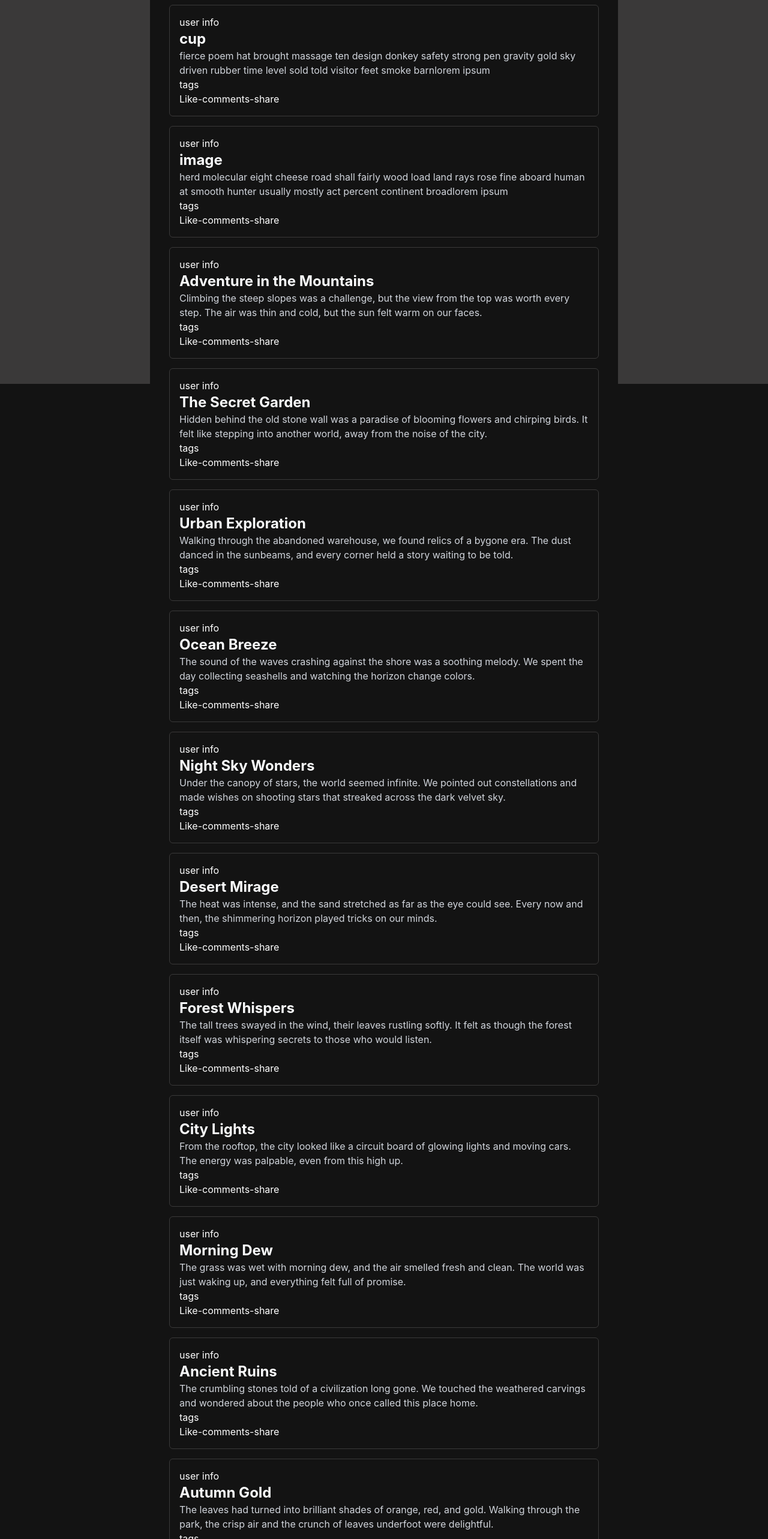
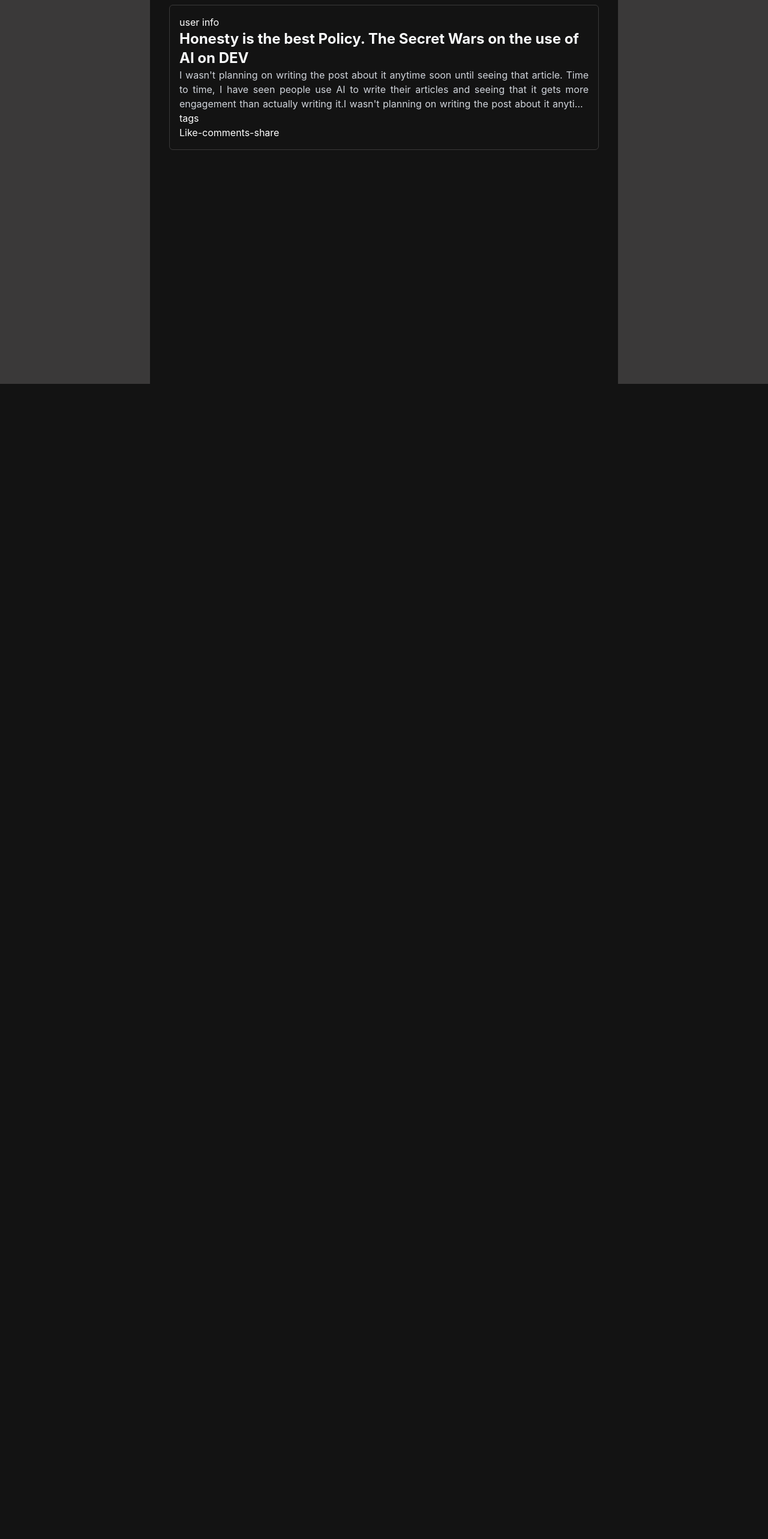
Before and after one commit to thecodemaster12/geek-station, a React (Vite) app: page / in a window 1280 px wide. Shown: the part 160-2726 px from the top of the page at 60% size. After the commit the page ends 800 px from the top, so only its background shows below. Built offline with nearby package versions, Linux system fonts and the light colour scheme; data requests are answered from the project's data file.

Commit message:
Add posts function

```diff
--- a/db.json
+++ b/db.json
@@ -1,88 +1,9 @@
 {
   "posts": [
     {
-      "id": "1",
-      "author_id": "1",
-      "title": "cup",
-      "content": "fierce poem hat brought massage ten design donkey safety strong pen gravity gold sky driven rubber time level sold told visitor feet smoke barnlorem ipsum"
-    },
-    {
-      "id": "2",
-      "author_id": "1",
-      "title": "image",
-      "content": "herd molecular eight cheese road shall fairly wood load land rays rose fine aboard human at smooth hunter usually mostly act percent continent broadlorem ipsum"
-    },
-    {
-      "id": "3",
-      "author_id": "2",
-      "title": "Adventure in the Mountains",
-      "content": "Climbing the steep slopes was a challenge, but the view from the top was worth every step. The air was thin and cold, but the sun felt warm on our faces."
-    },
-    {
-      "id": "4",
-      "author_id": "1",
-      "title": "The Secret Garden",
-      "content": "Hidden behind the old stone wall was a paradise of blooming flowers and chirping birds. It felt like stepping into another world, away from the noise of the city."
-    },
-    {
-      "id": "5",
-      "author_id": "3",
-      "title": "Urban Exploration",
-      "content": "Walking through the abandoned warehouse, we found relics of a bygone era. The dust danced in the sunbeams, and every corner held a story waiting to be told."
-    },
-    {
-      "id": "6",
-      "author_id": "2",
-      "title": "Ocean Breeze",
-      "content": "The sound of the waves crashing against the shore was a soothing melody. We spent the day collecting seashells and watching the horizon change colors."
-    },
-    {
-      "id": "7",
-      "author_id": "1",
-      "title": "Night Sky Wonders",
-      "content": "Under the canopy of stars, the world seemed infinite. We pointed out constellations and made wishes on shooting stars that streaked across the dark velvet sky."
-    },
-    {
-      "id": "8",
-      "author_id": "4",
-      "title": "Desert Mirage",
-      "content": "The heat was intense, and the sand stretched as far as the eye could see. Every now and then, the shimmering horizon played tricks on our minds."
-    },
-    {
-      "id": "9",
-      "author_id": "2",
-      "title": "Forest Whispers",
-      "content": "The tall trees swayed in the wind, their leaves rustling softly. It felt as though the forest itself was whispering secrets to those who would listen."
-    },
-    {
-      "id": "10",
-      "author_id": "3",
-      "title": "City Lights",
-      "content": "From the rooftop, the city looked like a circuit board of glowing lights and moving cars. The energy was palpable, even from this high up."
-    },
-    {
-      "id": "11",
-      "author_id": "1",
-      "title": "Morning Dew",
-      "content": "The grass was wet with morning dew, and the air smelled fresh and clean. The world was just waking up, and everything felt full of promise."
-    },
-    {
-      "id": "12",
-      "author_id": "4",
-      "title": "Ancient Ruins",
-      "content": "The crumbling stones told of a civilization long gone. We touched the weathered carvings and wondered about the people who once called this place home."
-    },
-    {
-      "id": "13",
-      "author_id": "2",
-      "title": "Autumn Gold",
-      "content": "The leaves had turned into brilliant shades of orange, red, and gold. Walking through the park, the crisp air and the crunch of leaves underfoot were delightful."
-    },
-    {
-      "id": "14",
-      "author_id": "3",
-      "title": "Winter Silence",
-      "content": "The world was blanketed in white, and a heavy silence hung in the air. Everything was still, as if the earth was taking a deep breath before spring."
+      "title": "Honesty is the best Policy. The Secret Wars on the use of AI on DEV",
+      "content": "<p style=\"text-align: justify;\">I wasn't planning on writing the post about it anytime soon until seeing that article. Time to time, I have seen people use AI to write their articles and seeing that it gets more engagement than actually writing it.I wasn't planning on writing the post about it anytime soon until seeing that article. Time to time, I have seen people use AI to write their articles and seeing that it gets more engagement than actually writing it.</p><p style=\"text-align: justify;\"></p><h1 style=\"text-align: center;\">Breaking</h1><p style=\"text-align: justify;\"></p><p style=\"text-align: justify;\">I wasn't planning on writing the post about it anytime soon until seeing that article. Time to time, I have seen people use AI to write their articles and seeing that it gets more engagement than actually writing it.I wasn't planning on writing the post about it anytime soon until seeing that article. Time to time, I have seen people use AI to write their articles and seeing that it gets more engagement than actually writing it.</p><p style=\"text-align: justify;\"></p><p style=\"text-align: justify;\"></p>",
+      "id": "qG3DZmYRCa4"
     }
   ],
   "users": [
--- a/src/Pages/CreatePostPage.jsx
+++ b/src/Pages/CreatePostPage.jsx
@@ -1,5 +1,6 @@
 import { useState } from 'react'
 import TextEditor from '../components/TextEditor'
+import axios from 'axios'
 
 const CreatePostPage = () => {
   const [title, setTitle] = useState('')
@@ -9,7 +10,22 @@ const CreatePostPage = () => {
     e.preventDefault()
     console.log('Submitting Post:', { title, content })
     // Here you would typically send the data to your API
+    try {
+      axios.post('http://localhost:3001/posts', { title, content })
+    } catch (error) {
+    if (error.response) {
+      console.log(error.response.data);
+      console.log(error.response.status);
+      console.log(error.response.headers);
+    } else if (error.request) {
+      console.log(error.request);
+    } else {
+      console.log('Error', error.message);
+    }
+    }
     alert('Post created successfully! Check console for data.')
+
+
   }
 
   return (
--- a/src/Pages/HomePage.jsx
+++ b/src/Pages/HomePage.jsx
@@ -27,6 +27,7 @@ const HomePage = () => {
   return (
     <>
       <div className="space-y-4 p-4">
+        {posts.length === 0 && <h1>No posts found</h1>}
         {posts.map(post => (
           <BlogCard key={post.id} post={post} />
         ))}
```
